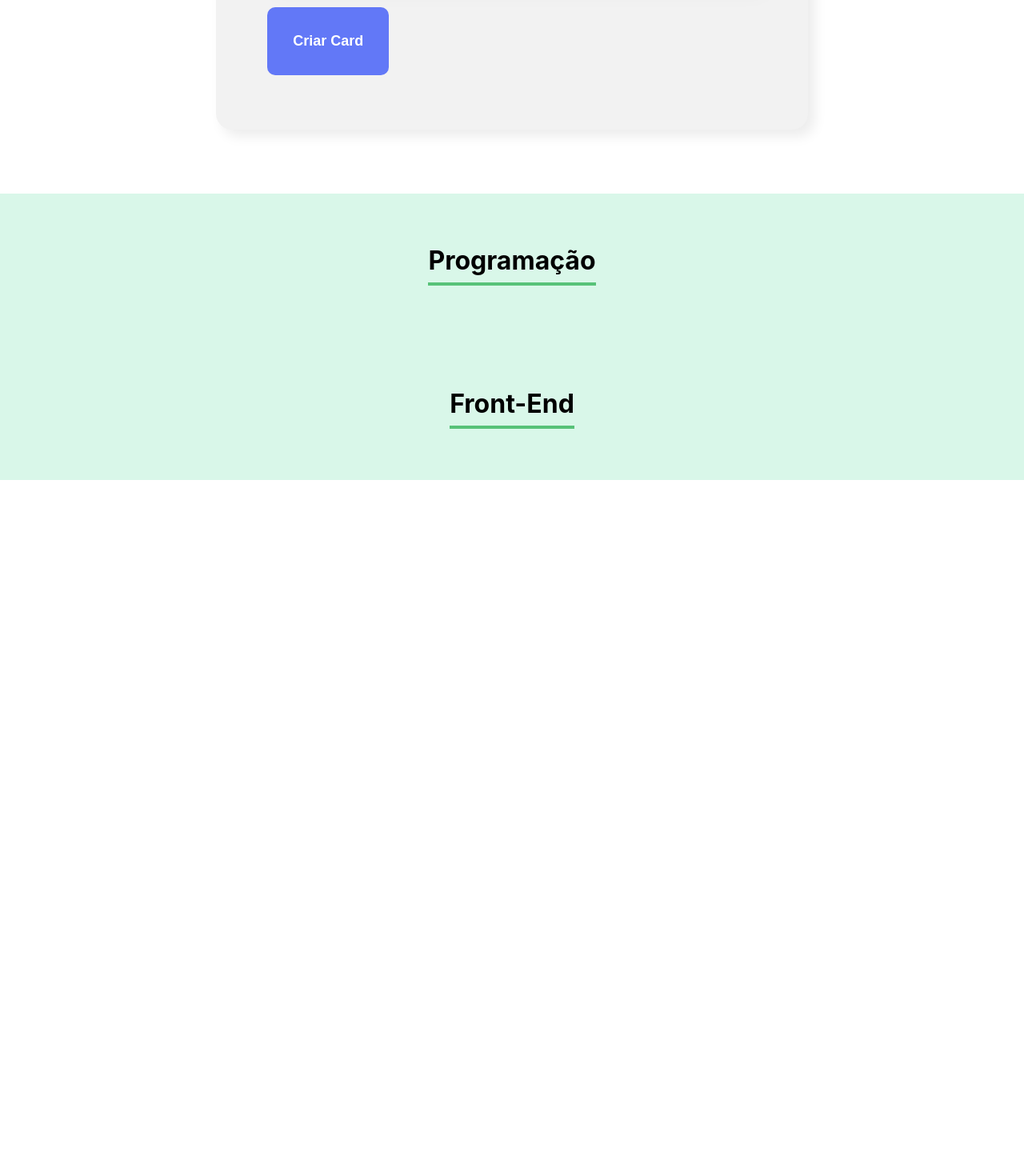
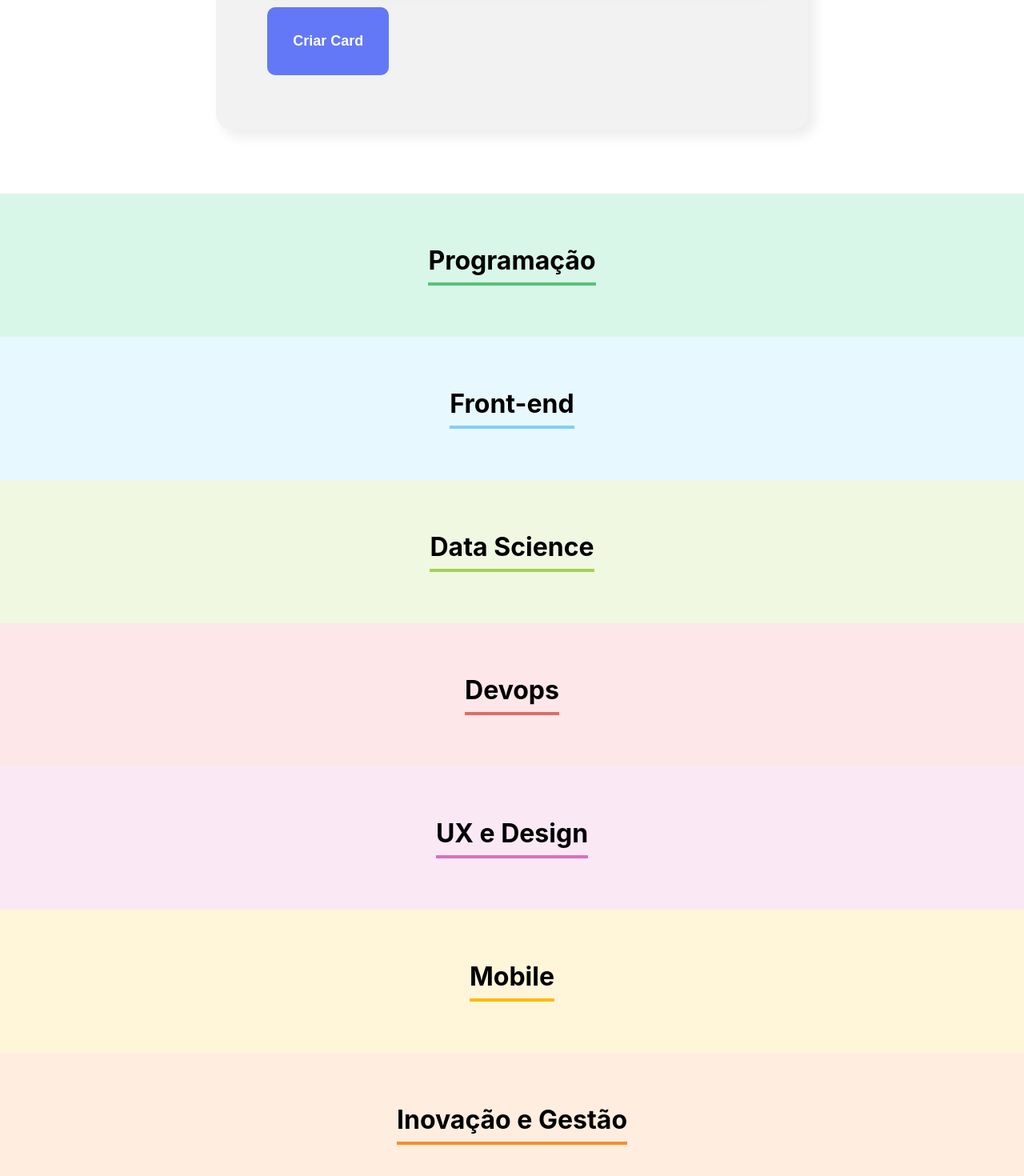
Before and after one commit to FelipeEmilio/Projeto-Organo---Alura, a React (Create React App) app: page / in a window 1280 px wide. Shown: the part 1235-2705 px from the top of the page at 80% size. Before the commit the page ends 1835 px from the top, so only its background shows below. Built offline with nearby package versions, Linux system fonts and the light colour scheme.

Commit message:
Melhorando o componente Time

```diff
--- a/src/App.js
+++ b/src/App.js
@@ -5,6 +5,44 @@ import Time from './componentes/Time/index';
 
 
 function App() {
+
+  const times = [
+    {
+      nome: 'Programação',
+      corPrimaria: '#57c278',
+      corSecundaria: '#d9f7e9'
+    },
+    {
+      nome: 'Front-end',
+      corPrimaria: '#82cffa',
+      corSecundaria: '#e8f8ff'
+    },
+    {
+      nome: 'Data Science',
+      corPrimaria: '#a6d157',
+      corSecundaria: '#f0f8e2'
+    },
+    {
+      nome: 'Devops',
+      corPrimaria: '#e06b69',
+      corSecundaria: '#fde7e8'
+    },
+    {
+      nome: 'UX e Design',
+      corPrimaria: '#db6ebf',
+      corSecundaria: '#fae9f5'
+    },
+    {
+      nome: 'Mobile',
+      corPrimaria: '#ffba05',
+      corSecundaria: '#fff5d9'
+    },
+    {
+      nome: 'Inovação e Gestão',
+      corPrimaria: '#ff8a29',
+      corSecundaria: '#ffeedf'
+    }
+  ]
 
   const [colaboradores, setColaboradores] = useState([])
 
@@ -17,8 +55,15 @@ function App() {
     <div className="App">
       <Banner />
       <Formulario aoColaboradorCadastrado={colaborador => aoNovoColaboradorAdicionado(colaborador)}/>
-      <Time nome="Programação" />
-      <Time nome="Front-End" />
+
+      {times.map(time =>
+      <Time
+        key={time.nome}
+        nome={time.nome}
+        corPrimaria={time.corPrimaria}
+        corSecundaria={time.corSecundaria}
+      />)}
+
     </div>
   );
 
--- a/src/componentes/Formulario/Formulario.js
+++ b/src/componentes/Formulario/Formulario.js
@@ -12,11 +12,14 @@ export const Formulario = (props) => {
     const [time, setTime] = useState('')
 
     const Times = [
+        'Programação',
         'Front-end',
-        'Back-end',
-        'Data Base',
-        'Redes',
-        'Devops'
+        'Data Science',
+        'Devops',
+        'UX e Design',
+        'Mobile',
+        'Inovação e Gestão'
+
     ]
 
     const aoSalvar = (evento) => {
--- a/src/componentes/Time/Time.css
+++ b/src/componentes/Time/Time.css
@@ -1,12 +1,11 @@
 .time {
     text-align: center;
     padding: 32px;
-    background-color: #d9f7e9;
 }
 
 .time h3 {
     font-size: 32px;
-    border-bottom: 4px solid #57c278;
+    border-bottom: 4px solid;
     display: inline-block;
     padding-bottom: 8px;
 }
--- a/src/componentes/Time/Time.js
+++ b/src/componentes/Time/Time.js
@@ -1,10 +1,12 @@
 import './Time.css'
 
-export const Time = ({nome}) => {
+export const Time = ({nome, corPrimaria ,corSecundaria}) => {
 
+    const css1 = { backgroundColor: corSecundaria }
+    const css2 = { borderColor: corPrimaria }
     return (
-        <section className='time'>
-            <h3>{nome}</h3>
+        <section className='time' style={css1}>
+            <h3 style={css2}>{nome}</h3>
         </section>
     )
 
```
